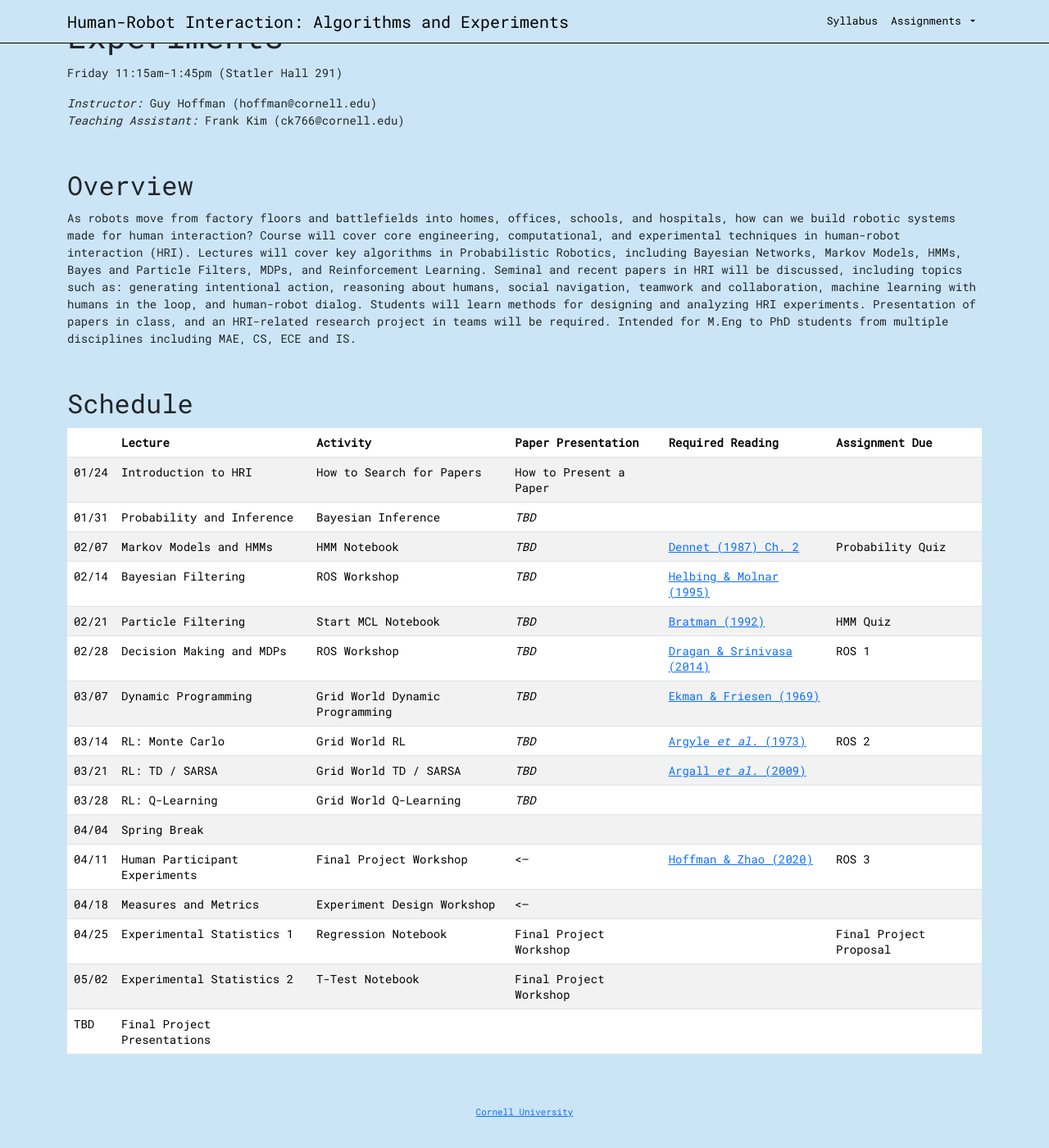
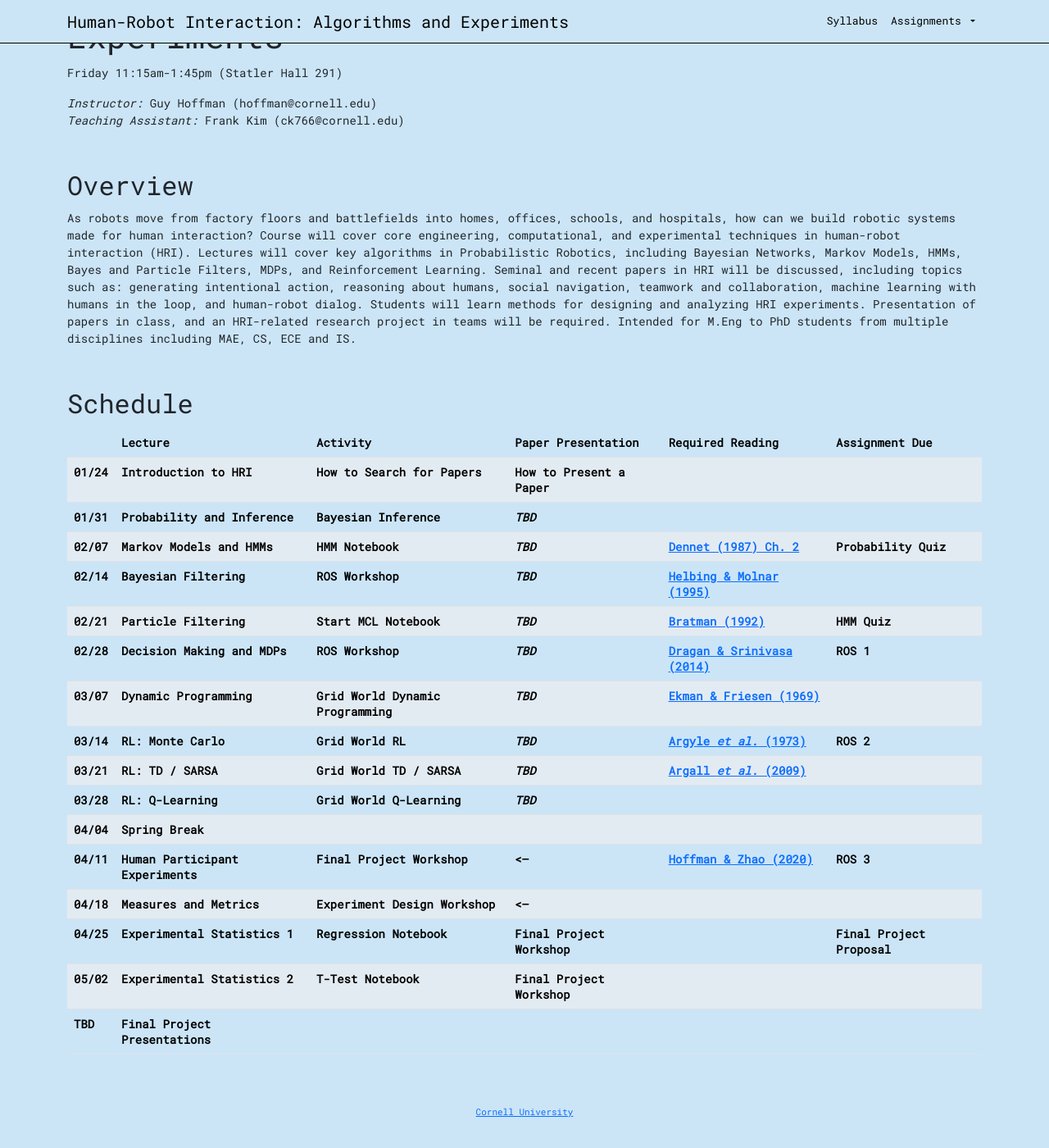
Before and after one commit to HRI-Class/mae6710, a Jekyll site: the page built from docs/index.md, in a window 1280 px wide and 1400 px high, scrolled down 148 px. Shown: the whole window at 82% size. Built offline with Jekyll 4.4.1, drawn with Linux system fonts in a browser that asks for light colours; our own code applies the rules of GitHub Pages for plain Markdown files.

Commit message:
Improve table striping

```diff
--- a/docs/css/style_2025.css
+++ b/docs/css/style_2025.css
@@ -45,11 +45,24 @@ strong {
   text-decoration: underline;
 }
 
-/* ------------ OTHER STYLES ------------ */
+/* ------------ TABLE ------------ */
 
 .table {
   font-size: 14px;
+  background-color: inherit;
 }
+
+.table th, .table td {
+  background-color: #CBE5F7;
+  font-weight: bolder;
+}
+
+.table-striped > tbody > tr:nth-of-type(odd) > td {
+  background-color: #eff8ff !important; /* Adjust this to a lighter shade */
+}
+
+/* ------------ OTHER STYLES ------------ */
+
 
 .container img{
 	max-width:100%;
```
